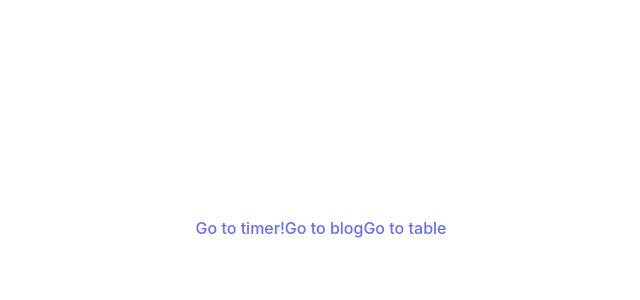
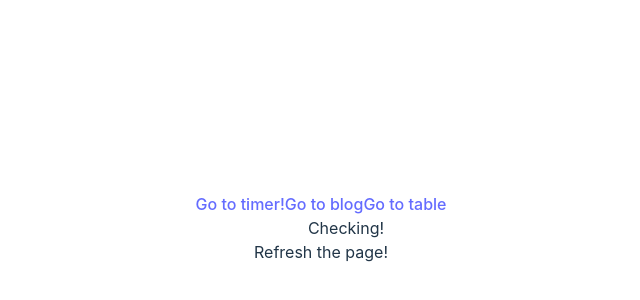
Before and after one commit to richi-coder/NetForemostTest, a React (Vite) app: page /uselayout in a window 1280 px wide. Shown: the part 172-472 px from the top of the page, without its empty margins (319-959 px from the left). Built offline with nearby package versions, Linux system fonts and the light colour scheme.

Commit message:
testing useLayout

```diff
--- a/src/App.jsx
+++ b/src/App.jsx
@@ -5,8 +5,10 @@ import BlogFeedPage from "./BlogFeedPage/BlogFeedPage";
 import Table from "./TablePage/TablePage";
 import PostPage from "./PostPage.jsx/PostPage";
 import Navigation from "./Navigation/Navigation";
+import LayoutEffect from "./TestingUseLayout.jsx/LayoutEffect";
 
 function App() {
+
   return (
     <>
       <BrowserRouter>
@@ -16,6 +18,7 @@ function App() {
           <Route path="/blog" element={<BlogFeedPage />} />
           <Route path="/table" element={<Table />} />
           <Route path="/post/:query" element={<PostPage />} />
+          <Route path="/uselayout" element={<LayoutEffect />} />
         </Routes>
       </BrowserRouter>
     </>
--- /dev/null
+++ b/src/TestingUseLayout.jsx/LayoutEffect.jsx
@@ -0,0 +1,29 @@
+import React, { useEffect, useLayoutEffect, useRef, useState } from 'react'
+import { fetchPosts } from '../Services/fetchPosts';
+
+function LayoutEffect() {
+    const stateRef = useRef();
+
+    useLayoutEffect(() => {
+            console.log('layout');
+            if (stateRef.current.style.left == '') stateRef.current.style.marginLeft = '0px'
+            stateRef.current.style.marginLeft = '50px'
+    }, [])
+
+    // useEffect(() => {
+    //         console.log('effect');
+    //         if (stateRef.current.style.left == '') stateRef.current.style.marginLeft = '0px'
+    //         stateRef.current.style.marginLeft = '50px'
+    // }, [])
+
+
+
+  return (
+    <div>
+        <div className='' ref={stateRef} >Checking!</div>
+        <div>Refresh the page!</div>
+    </div>
+  )
+}
+
+export default LayoutEffect
```
